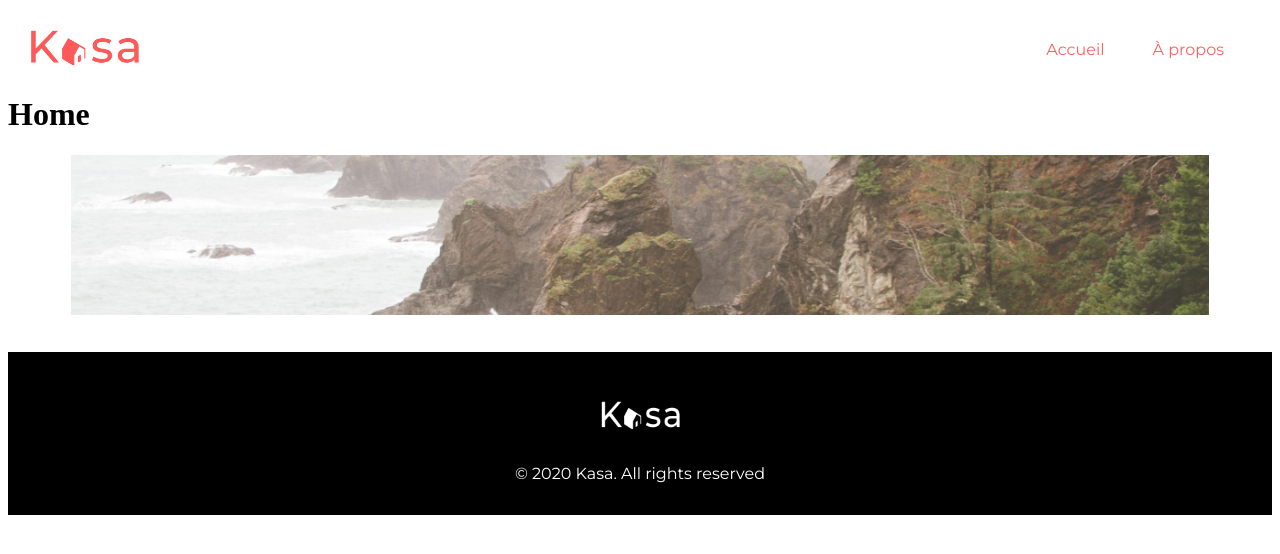
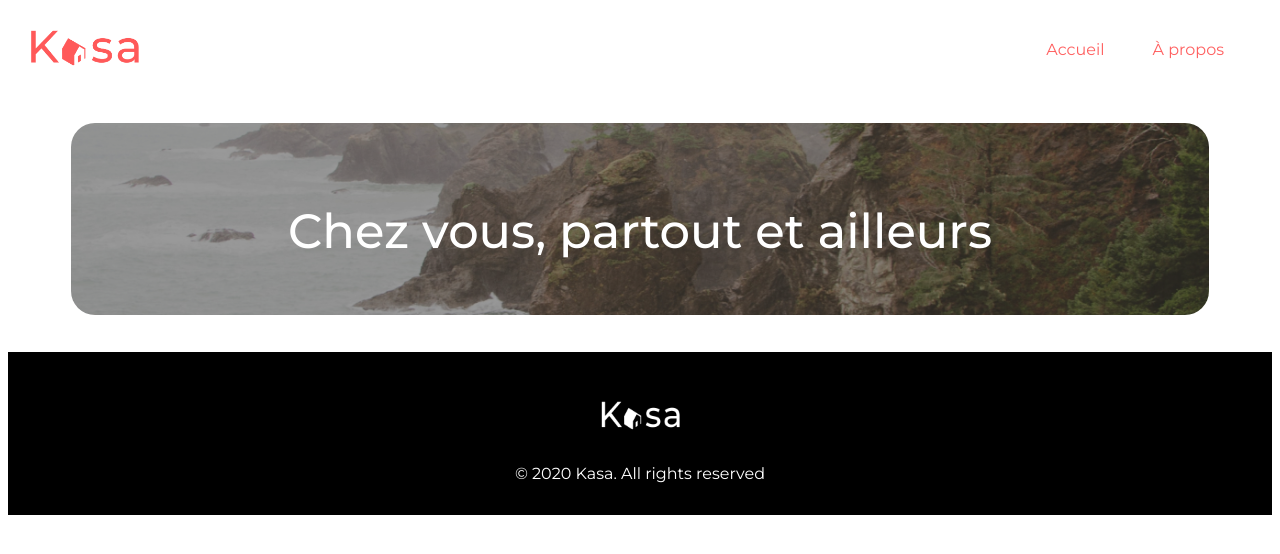
Before and after one commit to Tobir49/Projet_6_Kasa, a React (Create React App) app: page /home in a window 1280 px wide. Shown: the top 554 px of the page. Built offline with nearby package versions, Linux system fonts and the light colour scheme.

Commit message:
home add banner

```diff
--- a/src/components/Banner.jsx
+++ b/src/components/Banner.jsx
@@ -3,7 +3,12 @@ import banner from '../images/banner_mountain.jpg';
 import "./banner.css";
 
 function Logo() {
-    return <img src={banner} alt="Bannière Kasa" className='home-banner' />;
+    return (
+        <div className='div-banner'>
+            <img src={banner} alt="Bannière Kasa" className='home-banner' />
+            <p className='banner-title'>Chez vous, partout et ailleurs</p>
+        </div>
+    );
   }
 
   export default Logo;
--- a/src/components/banner.css
+++ b/src/components/banner.css
@@ -1,6 +1,23 @@
+.div-banner{
+    display: flex;
+    justify-content: center;
+    margin-top: 3em;
+}
+
 .home-banner{
-    align-self: center;
     width: 90%;
-    height: 10em;
+    height: 12em;
     object-fit: cover;
+    border-radius: 1.5em;
+    mix-blend-mode: darken;
+    filter: brightness(0.6);
 }
+
+.banner-title{
+    color: white;
+    font-family: 'Montserrat', sans-serif;
+    font-weight: 500;
+    font-size: 48px;
+    position: absolute;
+    top: 3.2em;
+}
--- a/src/pages/Home.jsx
+++ b/src/pages/Home.jsx
@@ -3,8 +3,7 @@ import "./home.css";
 
 const Home = () => {
     return (
-      <div className="div-banner">
-        <h1>Home</h1>
+      <div className="div-home">
         <Banner />
       </div>
     );
--- a/src/pages/home.css
+++ b/src/pages/home.css
@@ -1,4 +1,4 @@
-.div-banner{
+.div-home{
     display: flex;
     flex-direction: column;
 }
```
